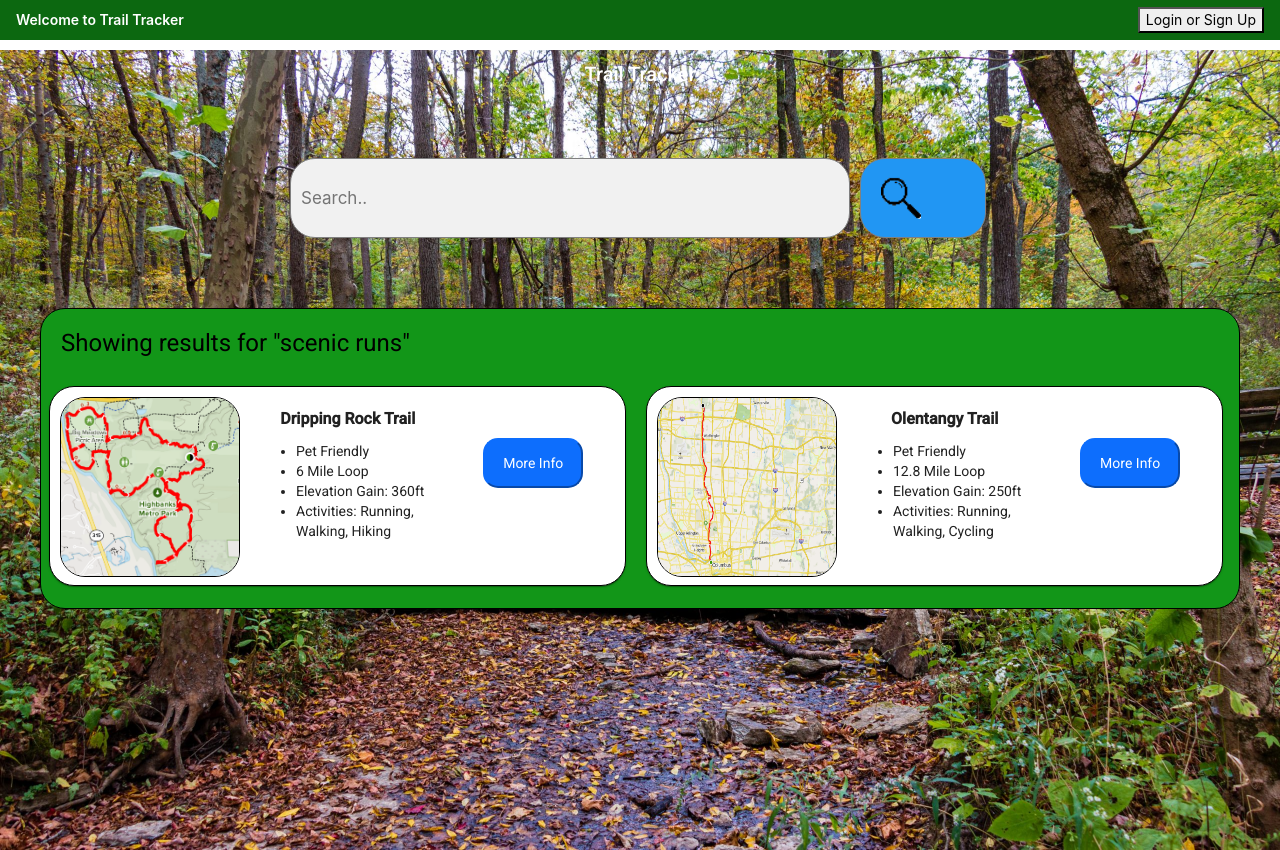
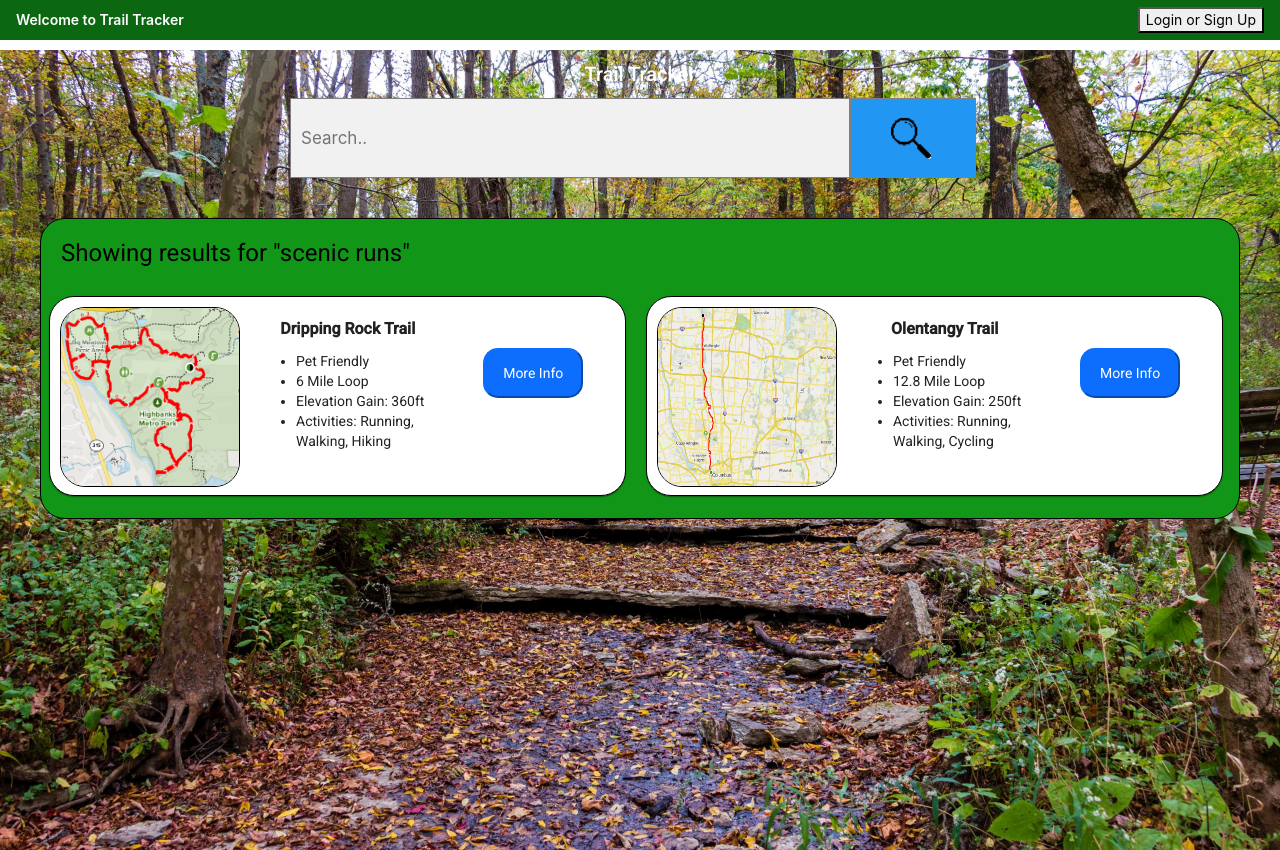
Before and after one commit to lyralvideo/trailtracker, an Angular app in the folder trailtracker/: page /results in a window 1280 px wide. Built offline with nearby package versions, Linux system fonts and the light colour scheme.

Commit message:
style edits

```diff
--- a/trailtracker/src/app/home/home.component.css
+++ b/trailtracker/src/app/home/home.component.css
@@ -214,7 +214,7 @@ form.example::after {
 
 .small-image {
   display: flex;
-  margin: 0px auto;
+  margin-left: 10px;
   margin-bottom: 0px;
   padding: 0 10px;
   max-width: 40px;
--- a/trailtracker/src/app/results/results.component.css
+++ b/trailtracker/src/app/results/results.component.css
@@ -3,8 +3,6 @@
     background-size: cover;
     background-position: bottom;
   }
-
-
 
   .content {
     display: flex;
@@ -173,6 +171,7 @@
 
   form.example {
     min-width: 700px;
+    margin-bottom: 30px;
   }
 
   form.example input[type=text] {
@@ -184,19 +183,17 @@
     float: left;
     width: 80%;
     background: #f1f1f1;
-    border-radius:25px;
   }
 
   form.example button {
     float: center;
     width: 18%;
-    margin-left: 10px;
+
     padding: 10px;
     background: #2196F3;
     color: white;
     font-size: 17px;
     border: 1px solid grey;
-    border-radius:25px;
     cursor: pointer;
     min-height: 80px;
   }
@@ -215,7 +212,7 @@
     display: flex;
     margin-top: 0px;
     margin-bottom: 0px;
-    margin-left: 10px;
+    margin-left: 30px;
     margin-right: 0px;
     padding: 21px 10px;
     max-width: 40px;
--- a/trailtracker/src/app/results/results.component.html
+++ b/trailtracker/src/app/results/results.component.html
@@ -7,12 +7,10 @@
 
     <div class= "content background">
         <h2>Trail Tracker</h2>
-        <div class= "search_box">
-            <form class="example">
-                <input type="text" placeholder="Search.." name="search">
-                <button type="submit" routerLink="/results"><i class="small-image magnify"></i></button>
-              </form>
-        </div>
+        <form class="example">
+            <input type="text" placeholder="Search.." name="search">
+            <button type="submit" routerLink="/results"><i class="small-image magnify"></i></button>
+        </form>
 
         <div class="result_list_box">
             <h1>Showing results for "scenic runs"</h1>
```
